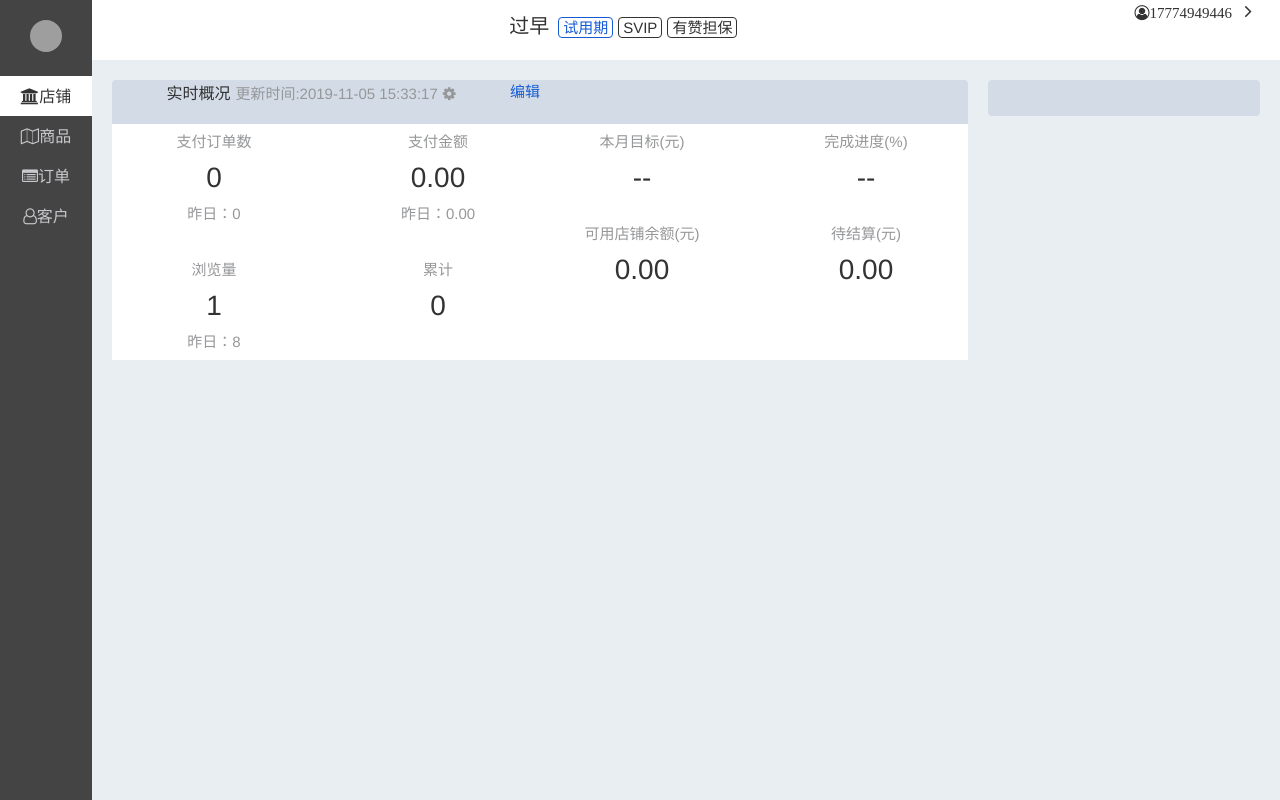
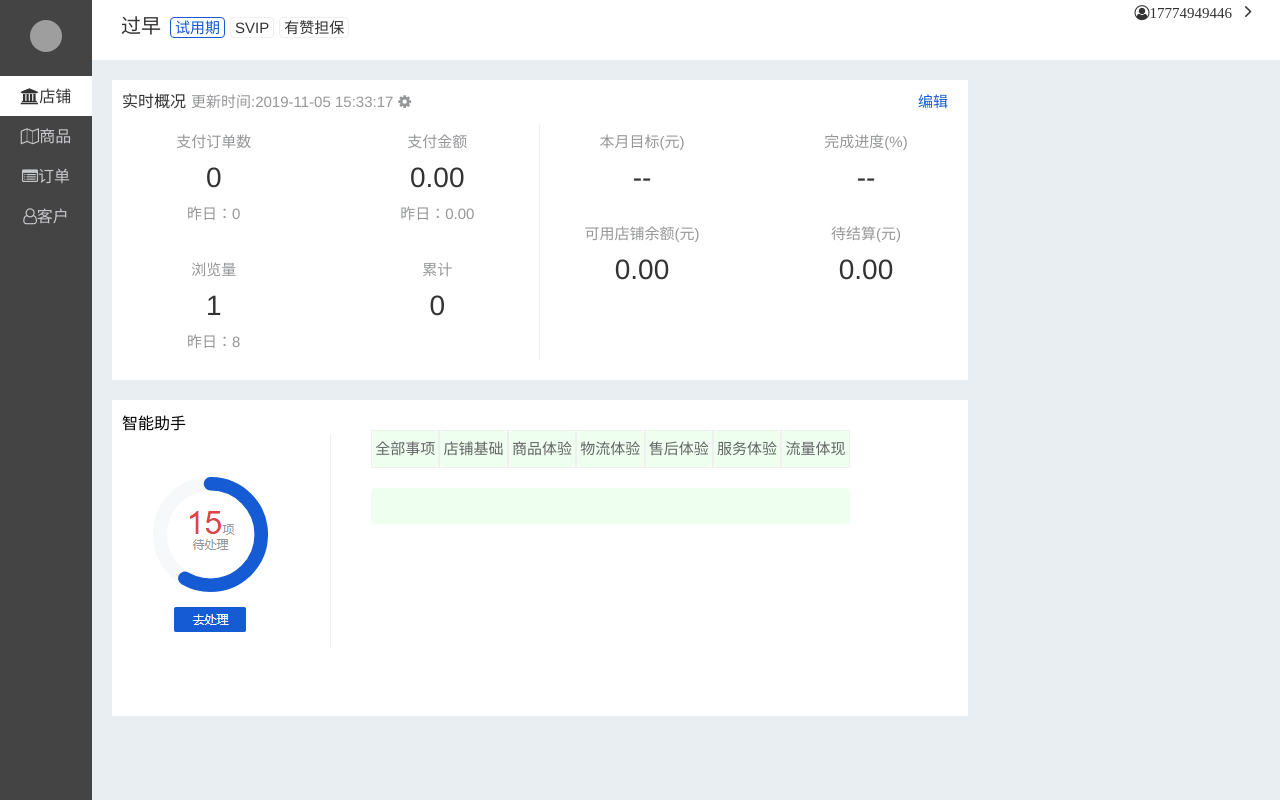
Before and after one commit to youzan-team/yz, a Vue app: page /#/shop in a window 1280 px wide. Shown: the top 800 px of the page. Built offline with nearby package versions, Linux system fonts and the light colour scheme; grey boxes are pictures that could not be loaded.

Commit message:
create 19-11-5

```diff
--- a/src/App.vue
+++ b/src/App.vue
@@ -39,14 +39,6 @@ export default {
   -webkit-font-smoothing: antialiased;
   -moz-osx-font-smoothing: grayscale;
 
-  text-align: center;
-  color: #2c3e50;
-  /* margin-top: 60px; */
-  /* text-align: center; */
-  /* color: #2c3e50; */
-  /* margin-top: 60px; */
-
-
 }
 html,body{
     margin: 0;
@@ -76,10 +68,7 @@ a{
     margin-bottom: 40px;
   }
 
-  /* .el-container:nth-child(5) .el-aside,
-  .el-container:nth-child(6) .el-aside {
-    line-height: 260px;
-  } */
+
 
 
 </style>
--- a/src/assets/index.js
+++ b/src/assets/index.js
@@ -1,4 +1,6 @@
+import assistant from '@/assets/assistant.png'
 export const icons ={
+    assistant,
     bang_icon:"https://img.yzcdn.cn/public_files/2016/05/13/8f9c442de8666f82abaf7dd71574e997.png!60x60.jpg",
     ad_src:'https://img.yzcdn.cn/upload_files/2019/11/05/FsXtsnrT7NdUs9OmCWwOuDClsP2_.png'
 }
--- a/src/components/ShopHeader.vue
+++ b/src/components/ShopHeader.vue
@@ -43,14 +43,14 @@ export default {
         color: #323233;
         font-size: 15px;
         display: inline-block;
-        border: 1px solid #323233;
+        border:  #efefef 1px solid;
 
        }
       &:nth-child(4){
         color: #323233;
         font-size: 15px;
         display: inline-block;
-        border: 1px solid #323233;
+        border: #efefef 1px solid;
        }
 
     }
--- /dev/null
+++ b/src/views/shop/Assistant.vue
@@ -0,0 +1,49 @@
+<template>
+<div class="assistant">
+    <div class="bottom">
+
+        <el-row  class="row-main">
+           <el-col :span="6">
+            <div class="header">智能助手</div>
+            <div  class="main-left">
+            <img :src="icons.assistant" alt=""></div></el-col>
+           <el-col :span="18">
+              <div class="main-right">
+                <assistantMain></assistantMain>
+              </div>
+           </el-col>
+    </el-row>
+    </div>
+</div>
+
+</template>
+
+<script>
+import { icons } from '@/assets/index.js'
+import assistantMain from './AssistantMain.vue'
+export default {
+   data:function() {
+       return {
+           icons,
+       }
+   },
+   components: {
+       assistantMain
+   }
+}
+</script>
+
+<style lang="scss" scoped>
+    .assistant{
+        background: #fff;
+        height: 296px;
+        padding: 10px;
+        .main-left{
+           border-right: #efefef 1px solid;
+           >img{
+               margin: 25px 0 0 25px;
+           }
+        }
+    }
+
+</style>
--- /dev/null
+++ b/src/views/shop/AssistantMain.vue
@@ -0,0 +1,60 @@
+<template>
+    <div class="assistantMain">
+        <el-row>
+          <el-col :span="3"><div class="grid-content bg-purple">全部事项</div></el-col>
+          <el-col :span="3"><div class="grid-content bg-purple">店铺基础</div></el-col>
+          <el-col :span="3"><div class="grid-content bg-purple">商品体验</div></el-col>
+          <el-col :span="3"><div class="grid-content bg-purple">物流体验</div></el-col>
+          <el-col :span="3"><div class="grid-content bg-purple">售后体验</div></el-col>
+          <el-col :span="3"><div class="grid-content bg-purple">服务体验</div></el-col>
+          <el-col :span="3"><div class="grid-content bg-purple">流量体现</div></el-col>
+        </el-row>
+        <el-row>
+          <el-col :span="21"><div class="grid-content bg-purple"></div></el-col>
+        </el-row>
+    </div>
+</template>
+
+<script>
+export default {
+
+}
+</script>
+
+<style lang="scss" scoped>
+
+.assistantMain{
+    margin:20px 40px 0;
+    .el-row {
+    margin-bottom:20px ;
+    &:first-child {
+       text-align: center;
+       line-height: 36px;
+       font-size: 15px;
+       color: #646566;
+       .el-col{
+           border:#efefef 1px solid;
+       }
+    }
+    &:last-child {
+         height: 250px;
+    }
+
+  }
+  .on{
+      color:#323233;
+      background: #fff;
+  }
+  .bg-purple {
+    background: #efffef;
+  }
+
+  .grid-content {
+    border-radius: 4px;
+    min-height: 36px;
+  }
+  .row-bg {
+    padding: 10px 0;
+  }
+}
+</style>
--- a/src/views/shop/Shop.vue
+++ b/src/views/shop/Shop.vue
@@ -5,7 +5,13 @@
                 <div class="grid-content bg-purple">
                      <widget></widget>
                 </div></el-col>
-
+            <el-col :span="6"><div class="grid-content bg-purple"></div></el-col>
+        </el-row>
+         <el-row :gutter="20">
+            <el-col :span="18">
+                <div class="grid-content bg-purple">
+                     <assitant></assitant>
+                </div></el-col>
             <el-col :span="6"><div class="grid-content bg-purple"></div></el-col>
         </el-row>
     </div>
@@ -14,12 +20,13 @@
 <script>
 
 import widget from "./Widget.vue"
+import assitant from "./Assistant.vue"
 
 export default {
     name:'shop',
     components: {
-
-        widget
+        widget,
+        assitant,
     }
 }
 </script>
@@ -36,7 +43,7 @@ export default {
             border-radius: 4px;
         }
         .bg-purple {
-            background: #d3dce6;
+
         }
         .grid-content {
             border-radius: 4px;
--- a/src/views/shop/Widget.vue
+++ b/src/views/shop/Widget.vue
@@ -1,18 +1,18 @@
 <template>
 <div class="widget">
     <el-row  class="row-header">
-        <el-col :span="12">
-            <div class="">
+        <el-col :span="24">
+
                 <span>实时概况</span>
                 <span>更新时间:<span>2019-11-05 15:33:17</span></span>
                 <span class="fa fa-cog"></span>
                 <span>编辑</span>
-            </div>
+
         </el-col>
     </el-row>
 
    <el-row  class="row-main">
-        <el-col :span="12"><div class=""><widgetLeft></widgetLeft></div></el-col>
+        <el-col :span="12"><div class="widge-line"><widgetLeft></widgetLeft></div></el-col>
         <el-col :span="12"><div class=""><widgetRight></widgetRight></div></el-col>
     </el-row>
 
@@ -35,10 +35,13 @@ export default {
 
 <style lang="scss" scoped>
     .widget{
+         background: #fff;
          height: 280px;
+         padding-bottom: 20px;
          >.row-header{
             height: 24px;
-            // background: #fff;
+            line-height: 24px;
+            padding:10px 20px 0 10px;
             margin-bottom:20px ;
             span{
                 &:nth-child(1){
@@ -60,7 +63,9 @@ export default {
             }
          }
          >.row-main{
-             background: #fff;
+             .widge-line{
+                 border-right: #efefef 1px solid;
+             }
          }
     }
 </style>
```
Also changed, not shown: src/assets/assistant.png (added).
